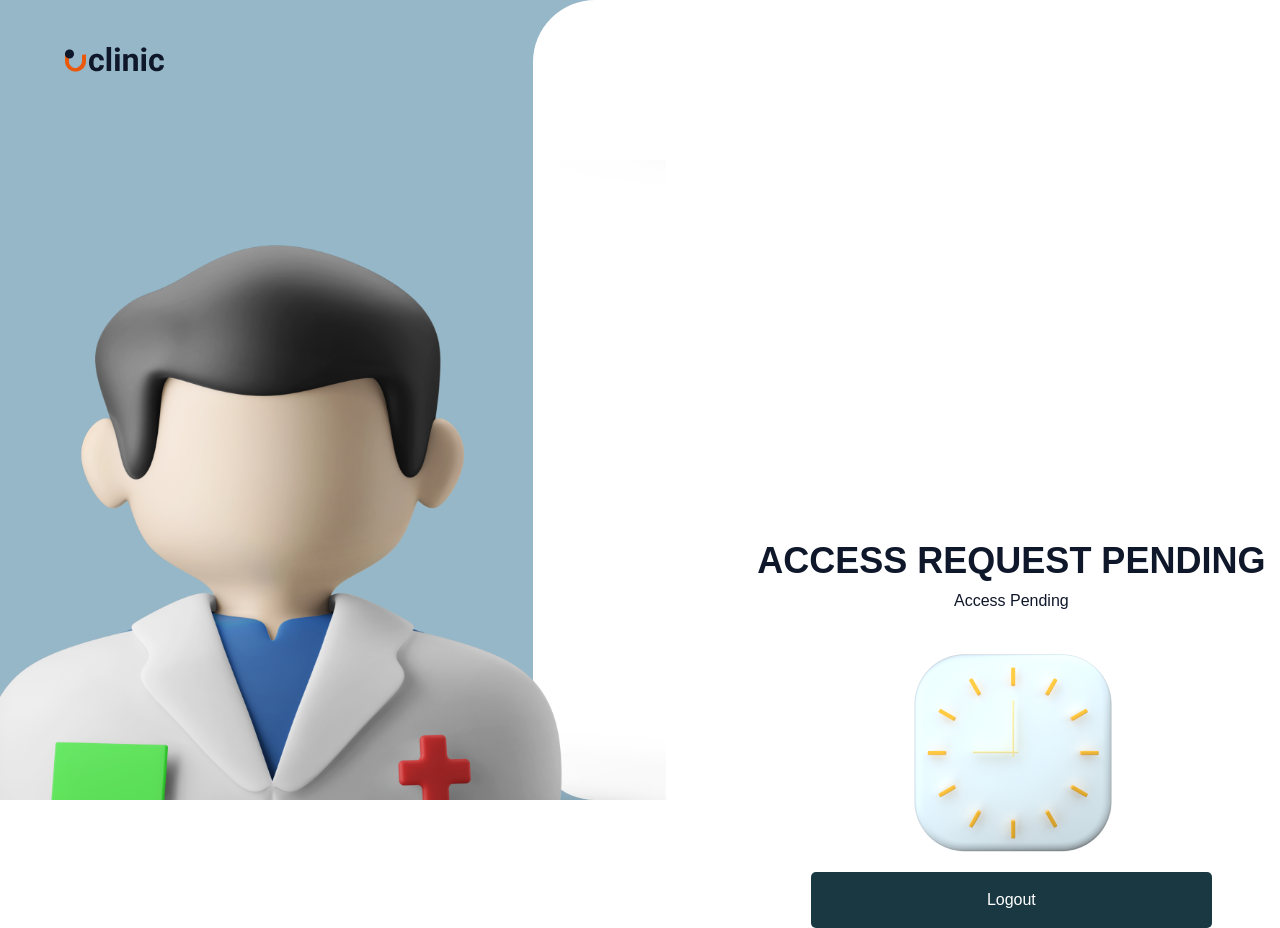
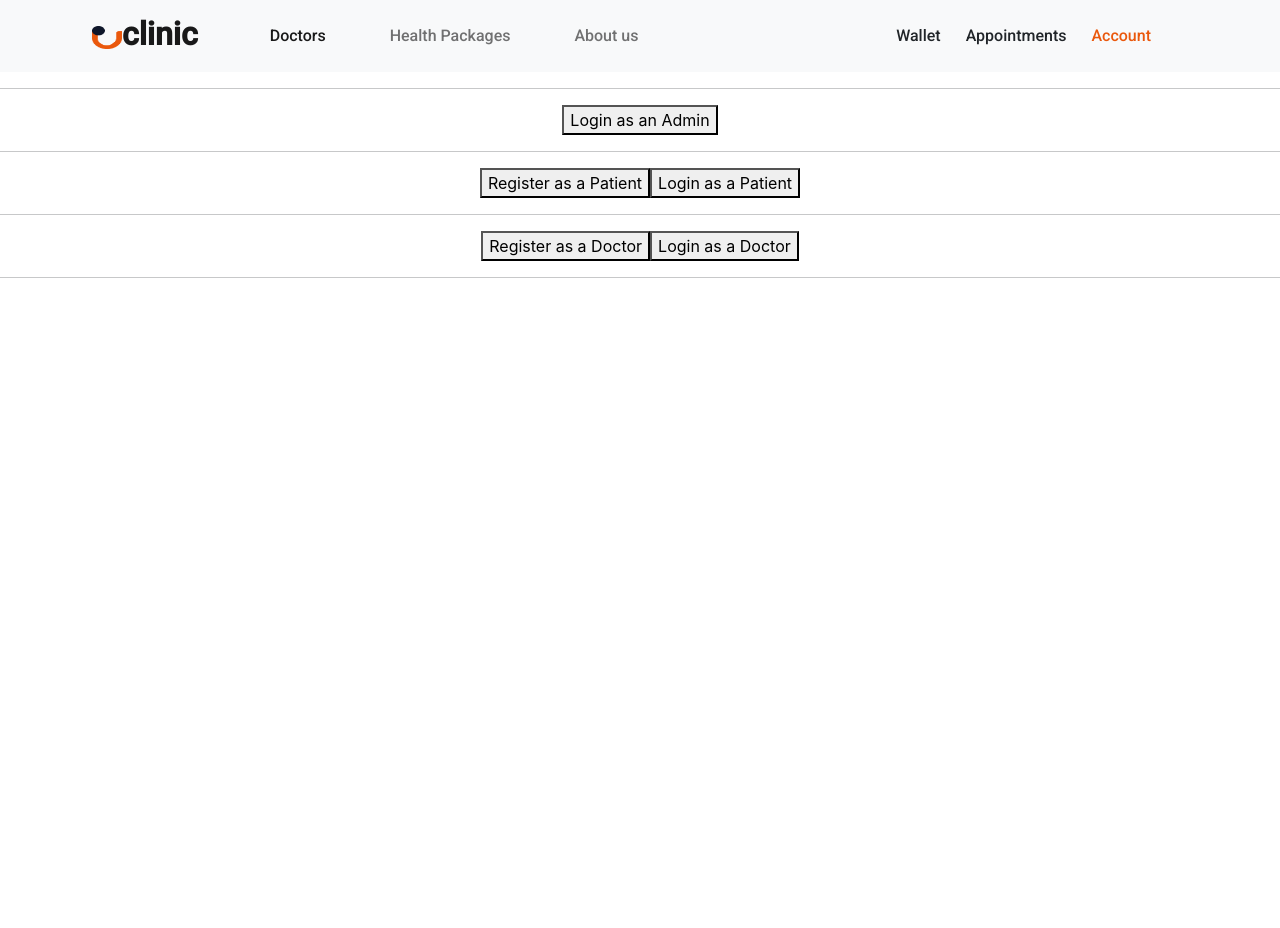
Before and after one commit to advanced-computer-lab-2023/Agile-Star-Squad-Clinic, a React (Create React App) app in the folder frontend/: page / in a window 1280 px wide. After the commit the page ends 800 px from the top, so only its background shows below. Built offline with nearby package versions, Linux system fonts and the light colour scheme.

Commit message:
feat: added routes

```diff
--- a/frontend/src/App.js
+++ b/frontend/src/App.js
@@ -25,7 +25,7 @@ function App() {
     <div className="App">
       <BrowserRouter>
         <Routes>
-          <Route path="/" element={<PendingRequest />} exact />
+          <Route path="/" element={<LandingPage />} exact />
           {/* <Route path="/" element={<NavBar />} exact /> */}
 
           <Route
@@ -43,10 +43,12 @@ function App() {
           <Route path="/admin/home" element={<AdminHome />} exact />
           <Route path="/addPackage" element={<NewPackage />} exact />
           <Route path="/updatePackage/:id" element={<UpdatePackage />} exact />
-          <Route path="/packages" element={<AdminPackagesView />} exact />
+          <Route path="/packages" element={<AdminPackagesView/>} exact />
           <Route path="admin/manage" element={<ManageUsersPage/>}/>
-          <Route path="/PatientFamily" element={<PatientFamily />} exact />
-          <Route path="/rejectedRequest" element={<RejectedRequest />} exact />
+          <Route path="/PatientFamily" element={<PatientFamily/>} exact />
+          <Route path="/rejectedRequest" element={<RejectedRequest/>} exact />
+          <Route path="/pendingRequest" element={<PendingRequest/>} exact />
+          <Route path="/acceptedRequest" element={<AcceptedRequest/>} exact />
           {/*redirect to landing page if wrong url*/}
           <Route path="*" element={<Navigate to="/" />} />{' '}
         </Routes>
```
